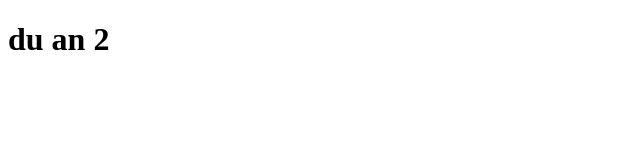
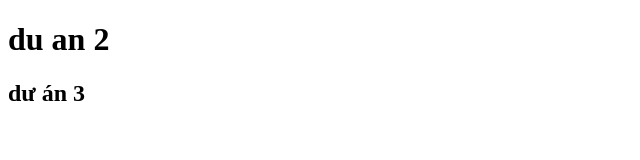
Before and after one commit to tiendat393/d-n-1, a plain HTML site: page index.html in a window 1280 px wide. Shown: the whole page, without its empty margins (0-640 px from the left). Drawn offline with Linux system fonts and the light colour scheme.

Commit message:
sua doi lan 1

```diff
--- a/index.html
+++ b/index.html
@@ -7,5 +7,6 @@
   </head>
   <body>
     <h1>du an 2</h1>
+    <h2>dư án 3</h2>
   </body>
 </html>
```
